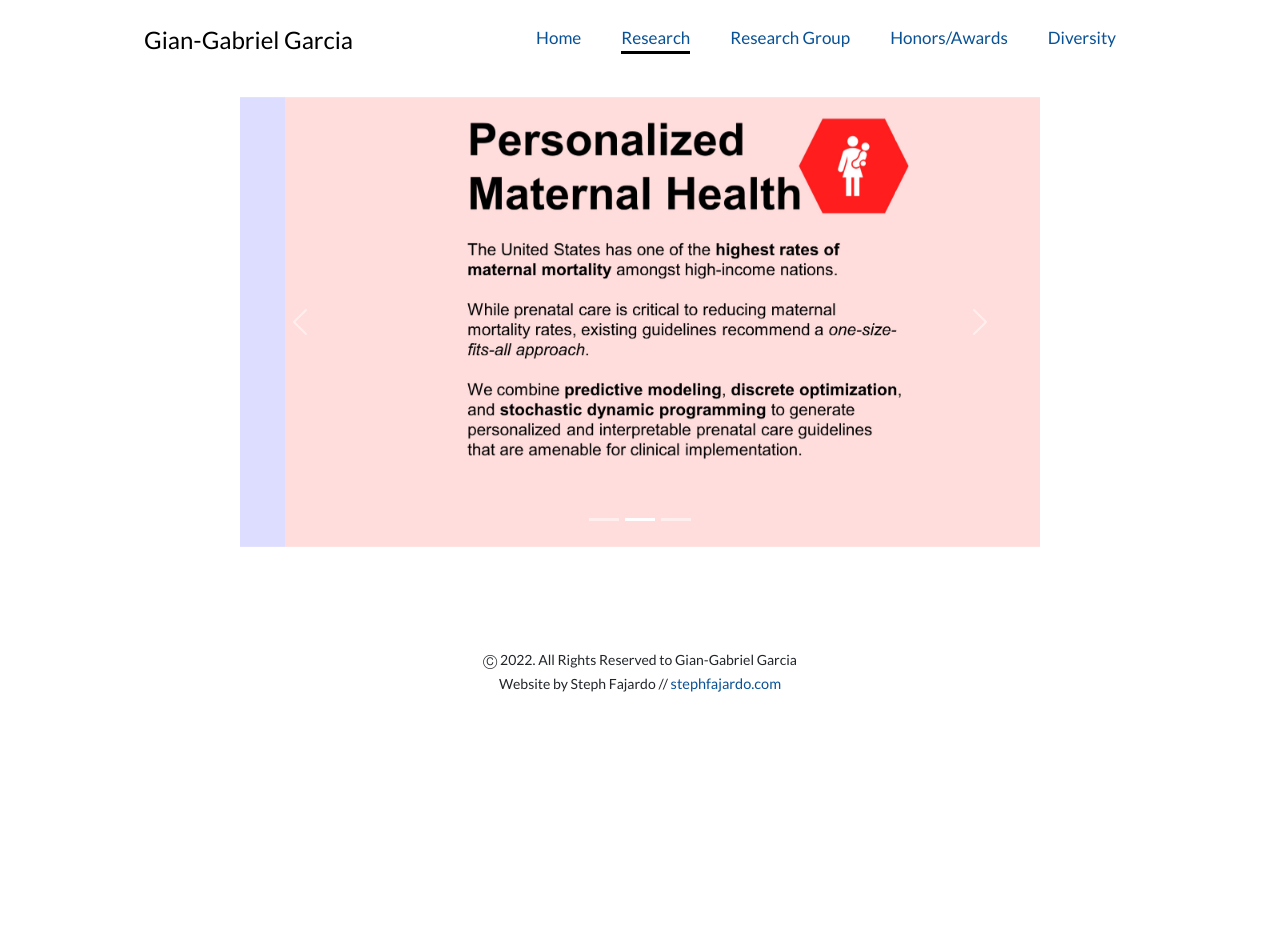
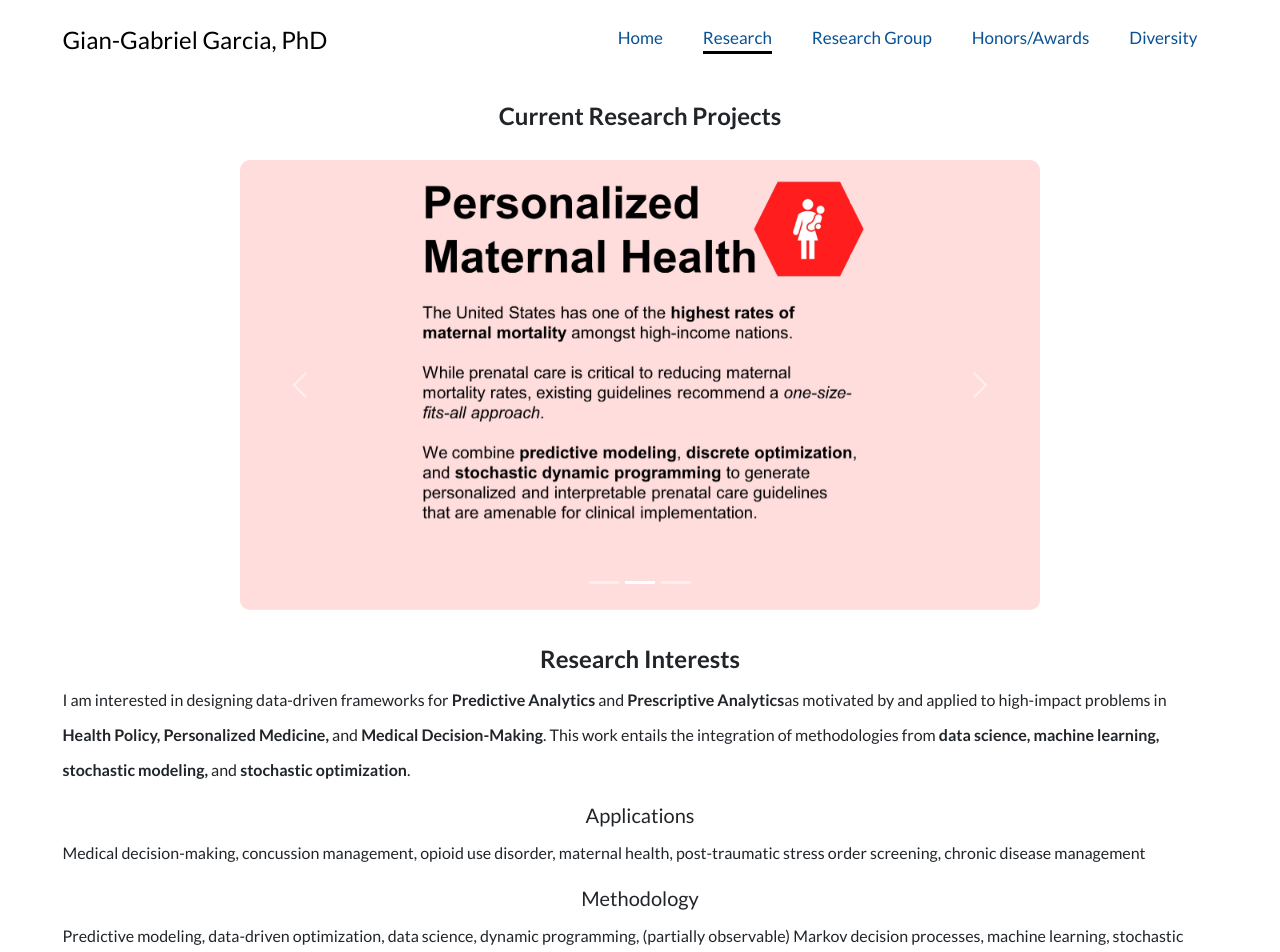
Before and after one commit to giangabrielgarcia/giangabrielgarcia.github.io, a React (Create React App) app in the folder giangabrielgarcia/: page /research in a window 1280 px wide. Shown: the top 952 px of the page. Before the commit the page ends 800 px from the top, so only its background shows below. Built offline with nearby package versions, Linux system fonts and the light colour scheme; some icons are missing.

Commit message:
update research page with interests

```diff
--- a/giangabrielgarcia/src/components/Research.js
+++ b/giangabrielgarcia/src/components/Research.js
@@ -8,8 +8,14 @@ const Research = () => {
         <div className='body-container'>
             <Header />
             <div className='hide-body'>
-
-            <ResearchCarousel />
+                <h2 className='page-title text-center mt-40'>Current Research Projects</h2>
+                <ResearchCarousel />
+                <h2 className='page-title text-center mt-40'>Research Interests</h2>
+                <p>I am interested in designing data-driven frameworks for <b>Predictive Analytics</b> and <b>Prescriptive Analytics</b>as motivated by and applied to high-impact problems in <b>Health Policy, Personalized Medicine,</b> and <b>Medical Decision-Making</b>. This work entails the integration of methodologies from <b>data science, machine learning, stochastic modeling,</b> and <b>stochastic optimization</b>.</p>
+                <h4 className='subtitle center'> Applications </h4>
+	            <p>Medical decision-making, concussion management, opioid use disorder, maternal health, post-traumatic stress order screening, chronic disease management</p>
+	            <h4 className='subtitle center'> Methodology </h4>
+	            <p>Predictive modeling, data-driven optimization, data science, dynamic programming, (partially observable) Markov decision processes, machine learning, stochastic optimization, robust optimization, Kalman filtering, stochastic control, applied statistics, game theory, social network analysis</p>
             </div>
             <Footer />
         </div>
--- a/giangabrielgarcia/src/components/header-components/Header.js
+++ b/giangabrielgarcia/src/components/header-components/Header.js
@@ -29,7 +29,7 @@ const Header = () => {
           <div className="hamburgerlink-container">
             <h1>
               <Link className="name-title" to="/">
-                Gian-Gabriel Garcia
+                Gian-Gabriel Garcia, PhD
               </Link>
             </h1>
             <Link to="#" className="hamburger" onClick={handleButtonClick}>
--- a/giangabrielgarcia/src/components/header-components/Navbar.js
+++ b/giangabrielgarcia/src/components/header-components/Navbar.js
@@ -6,7 +6,7 @@ const Navbar = () => {
     <div className="navbar-container">
         <h1>
         <Link className="name-title" to="/">
-          Gian-Gabriel Garcia
+          Gian-Gabriel Garcia, PhD
         </Link>
         </h1>
       <ul className="navlinks">
--- a/giangabrielgarcia/src/index.css
+++ b/giangabrielgarcia/src/index.css
@@ -22,7 +22,8 @@ ul li {
 }
 
 .page-title {
-  font-size: 22px;
+  font-size: 24px;
+  font-weight: bold;
 }
 
 .subtitle {
@@ -63,6 +64,10 @@ ul li {
 
 .mt-50 {
   margin-top: 50px;
+}
+
+.mt-40 {
+  margin-top: 35px;
 }
 
 .mt-25 {
@@ -220,9 +225,9 @@ width: 300;
 
 /* research page */
 .carousel-container {
-  margin-top: 30px;
   width: 100%;
 }
 .slide-size {
   width: 100%;
+  border-radius: 10px;
 }
--- a/giangabrielgarcia/src/large.css
+++ b/giangabrielgarcia/src/large.css
@@ -81,6 +81,7 @@
     .navbar-container {
         display: flex;
         flex-direction: row;
+        justify-content: space-between;
     }
 
     .navlinks {
```
